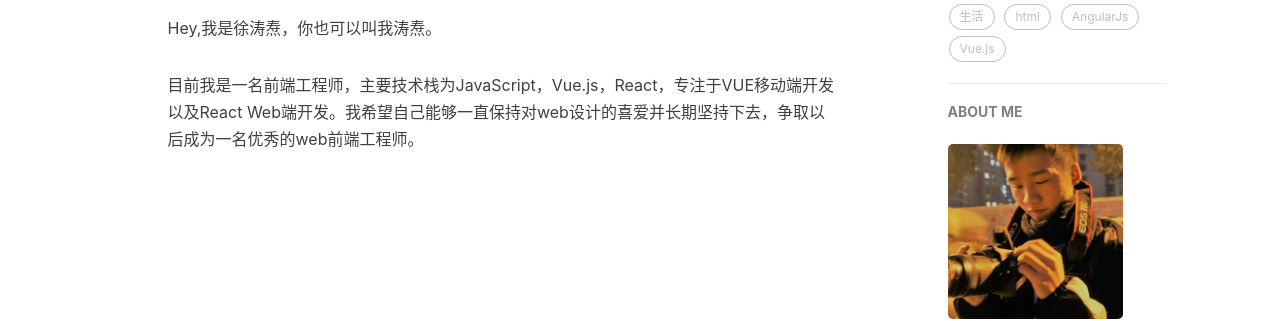
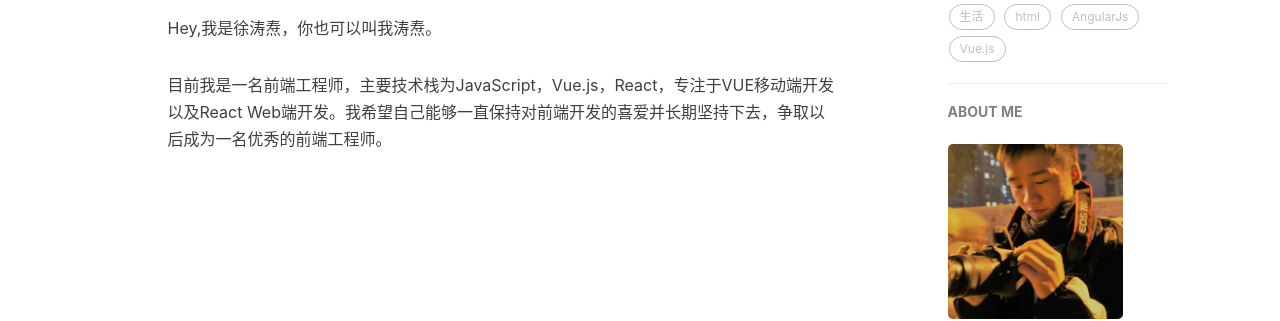
Before and after one commit to Xutaotaotao/Xutaotaotao.github.io, a Jekyll site: the page built from about.html, in a window 1280 px wide. Shown: the part 546-867 px from the top of the page. Built offline with Jekyll 4.4.1, drawn with Linux system fonts in a browser that asks for light colours; comment, search, counter and statistics services are not loaded.

```diff
--- a/about.html
+++ b/about.html
@@ -15,7 +15,7 @@ header-img: "img/about-bg1.jpg"
         我不是一个极客，我只是一个假的艺术家；我不是一个艺术家，我只是一个假的极客。
     </blockquote>
     <p>Hey,我是徐涛焘，你也可以叫我涛焘。</p>
-    <p>目前我是一名前端工程师，主要技术栈为JavaScript，Vue.js，React，专注于VUE移动端开发以及React Web端开发。我希望自己能够一直保持对web设计的喜爱并长期坚持下去，争取以后成为一名优秀的web前端工程师。</p>
+    <p>目前我是一名前端工程师，主要技术栈为JavaScript，Vue.js，React，专注于VUE移动端开发以及React Web端开发。我希望自己能够一直保持对前端开发的喜爱并长期坚持下去，争取以后成为一名优秀的前端工程师。</p>
 </div>
 <!-- English Version -->
 <div class="en post-container">
```
